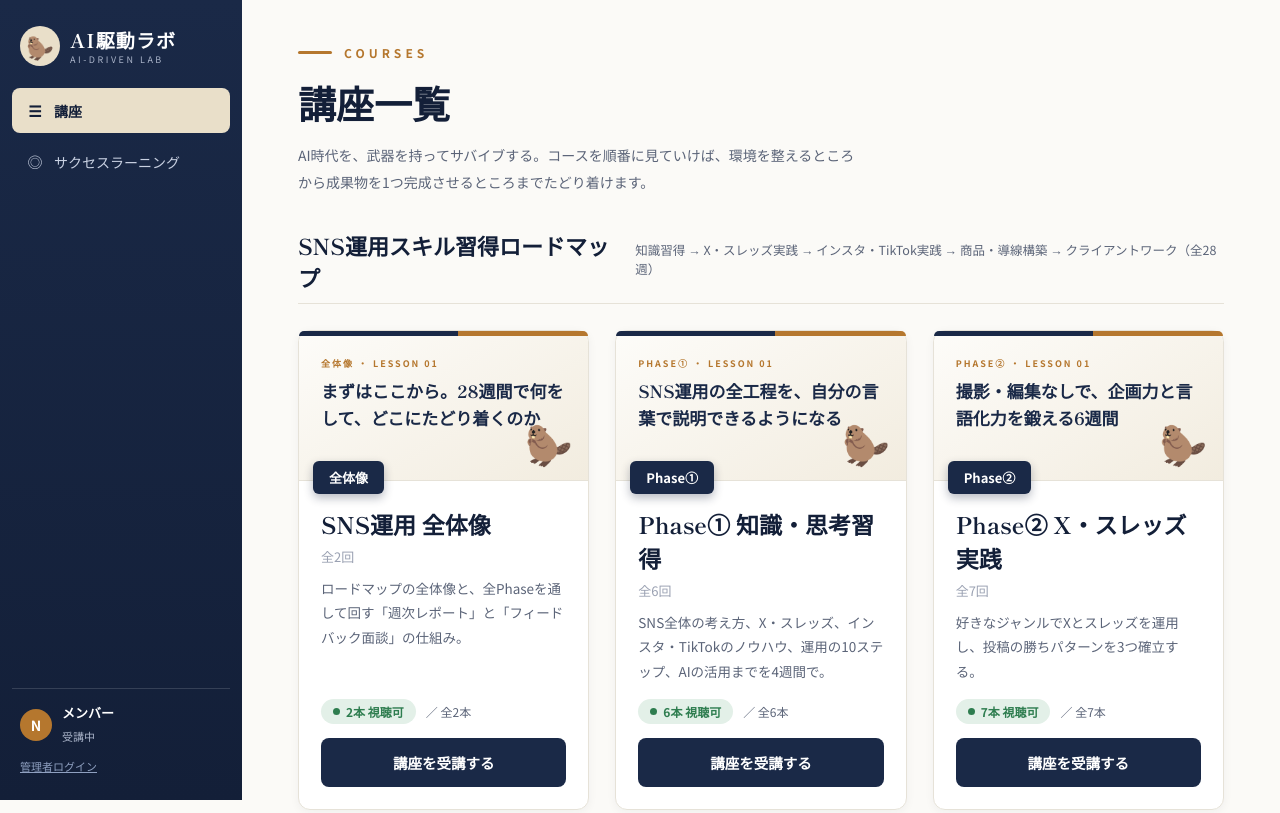
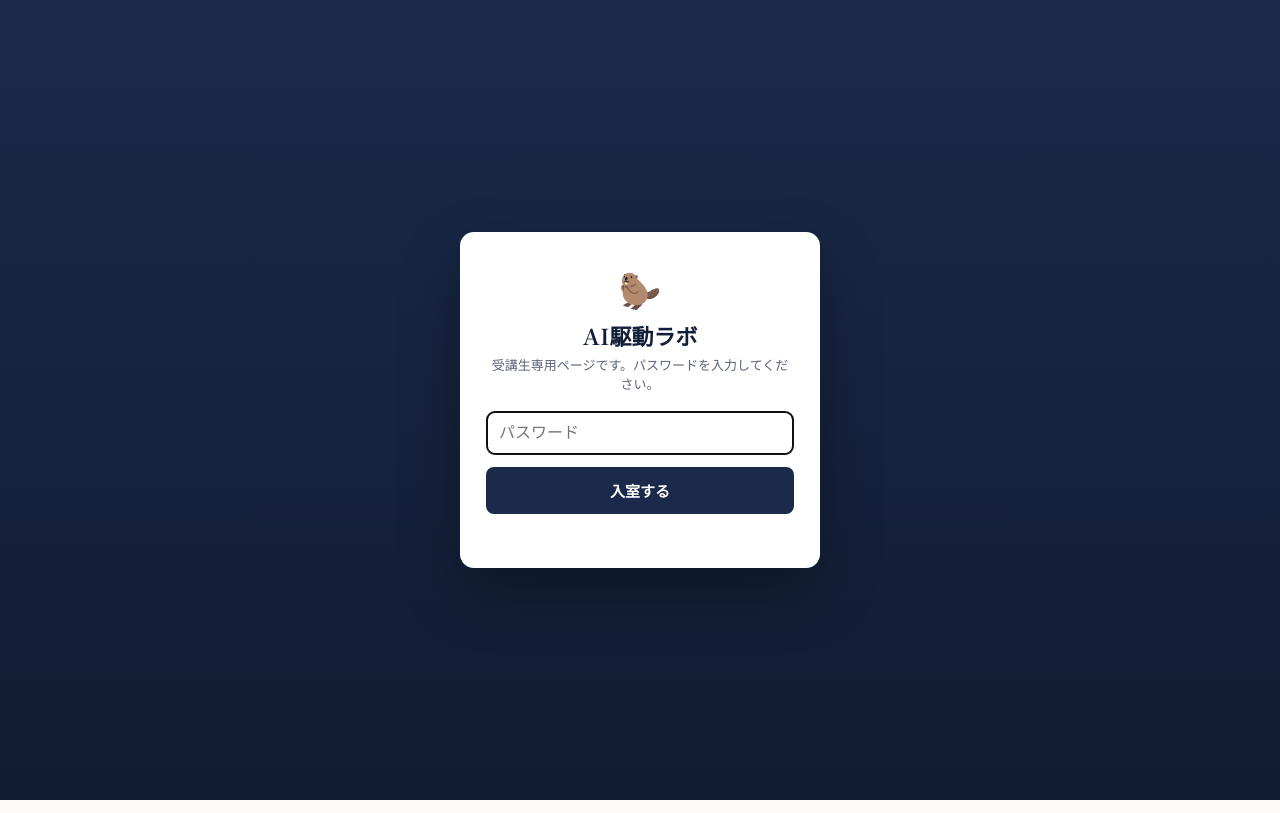
Before and after one commit to ryuzin1031-beep/ai-driven-lab, a plain HTML site: page index.html in a window 1280 px wide. Shown: the top 813 px of the page. Drawn offline with Linux system fonts and the light colour scheme.

Commit message:
閲覧パスワード画面を追加
Co-Authored-By: Claude Opus 5.5 <noreply@anthropic.com>

```diff
--- a/index.html
+++ b/index.html
@@ -265,8 +265,45 @@ details.answer[open] summary{margin-bottom:10px}
   .admin-bar{padding:10px 12px}
 }
 </style>
+<style id="gateStyle">
+html:not(.unlocked) body > :not(#gate){display:none !important}
+#gate{position:fixed;inset:0;z-index:9999;display:flex;align-items:center;justify-content:center;padding:20px;background:linear-gradient(180deg,#1b2a4a,#111c33);font-family:"Noto Sans JP",sans-serif}
+html.unlocked #gate{display:none}
+#gate form{background:#fff;border-radius:14px;padding:32px 26px;width:100%;max-width:360px;text-align:center;box-shadow:0 24px 60px rgba(0,0,0,.3)}
+#gate .gm{font-size:34px}
+#gate h2{font-family:"Shippori Mincho",serif;font-size:22px;color:#131f38;margin:6px 0 4px}
+#gate p{font-size:13px;color:#5b6478;margin-bottom:18px}
+#gate input{width:100%;border:1.5px solid #e6e2d8;border-radius:8px;padding:12px;font-size:16px;margin-bottom:12px}
+#gate button{width:100%;border:0;border-radius:8px;background:#1b2a4a;color:#fff;font-weight:700;font-size:15px;padding:13px;cursor:pointer}
+#gate .err{color:#b04338;font-size:12.5px;margin-top:10px;min-height:1em}
+</style>
+<script>
+/* 閲覧パスワード（SHA-256ハッシュで保存。変更するときはハッシュを差し替え） */
+const GATE_HASH = "fe675fe7aaee830b6fed09b64e034f84dcbdaeb429d9cccd4ebb90e15af8dd71";
+try{ if(localStorage.getItem("adl_gate") === GATE_HASH) document.documentElement.classList.add("unlocked"); }catch(e){}
+async function gateSubmit(ev){
+  ev.preventDefault();
+  const v = document.getElementById("gatePw").value.trim();
+  const buf = await crypto.subtle.digest("SHA-256", new TextEncoder().encode(v));
+  const hex = [...new Uint8Array(buf)].map(b=>b.toString(16).padStart(2,"0")).join("");
+  if(hex === GATE_HASH){
+    try{ localStorage.setItem("adl_gate", GATE_HASH); }catch(e){}
+    document.documentElement.classList.add("unlocked");
+  }else{
+    document.getElementById("gateErr").textContent = "パスワードが違います";
+  }
+}
+</script>
 </head>
 <body>
+<div id="gate"><form onsubmit="gateSubmit(event)">
+  <div class="gm">🦫</div>
+  <h2>AI駆動ラボ</h2>
+  <p>受講生専用ページです。パスワードを入力してください。</p>
+  <input id="gatePw" type="password" inputmode="numeric" autocomplete="current-password" placeholder="パスワード" autofocus>
+  <button type="submit">入室する</button>
+  <div class="err" id="gateErr"></div>
+</form></div>
 
 <aside class="sidebar">
   <div class="brand">
```
